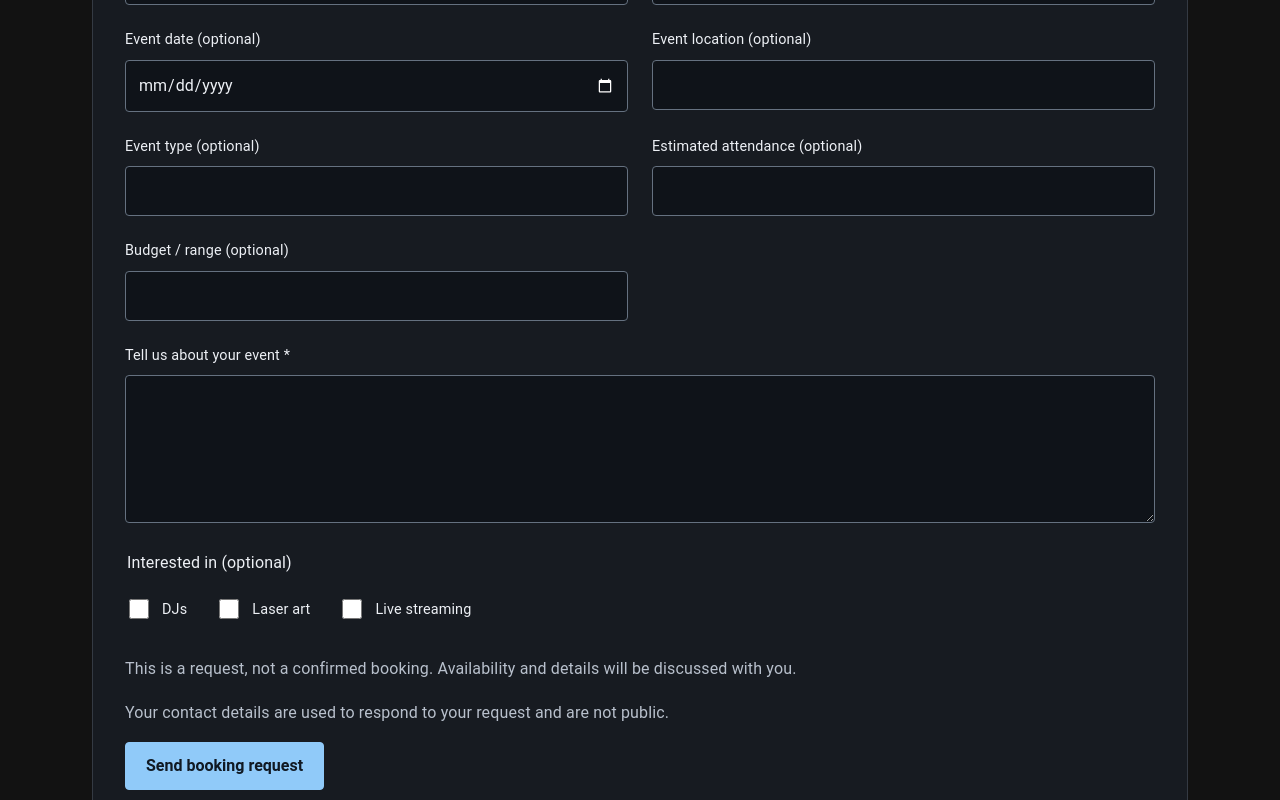
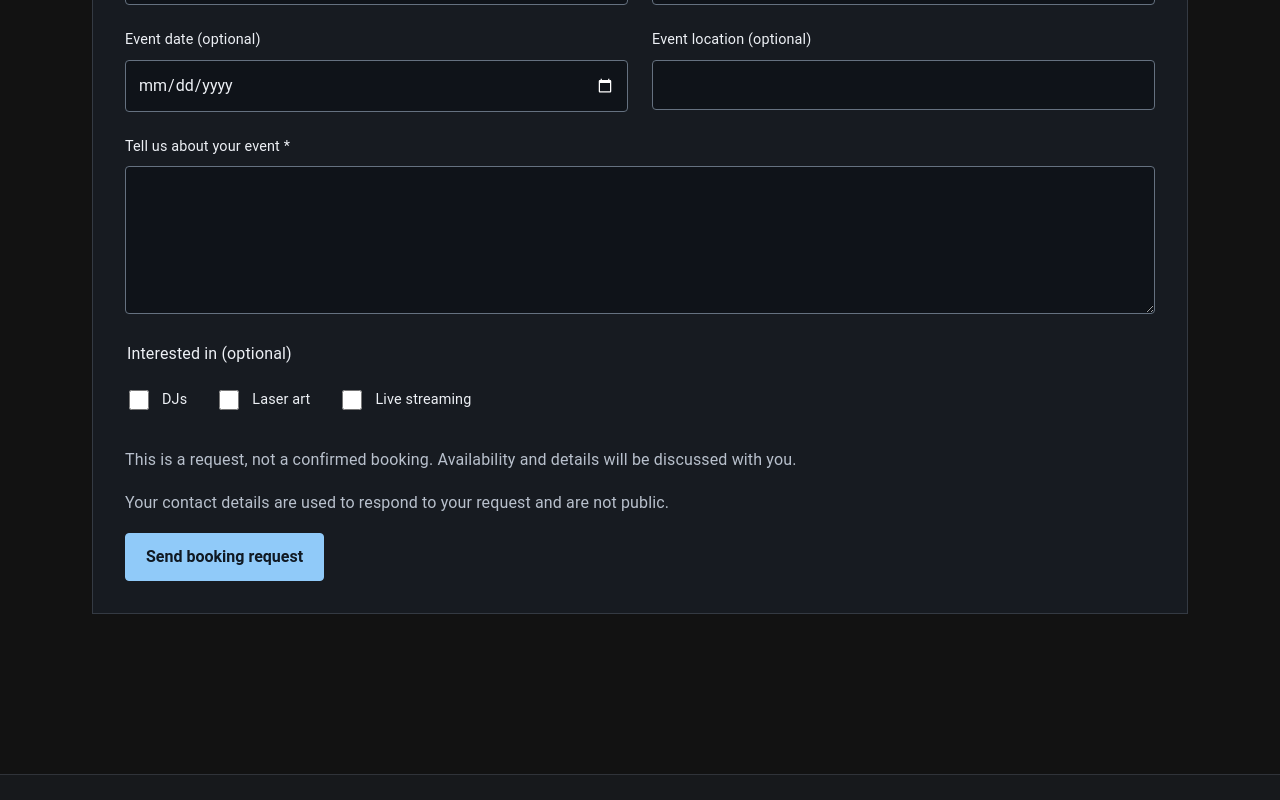
Before and after one commit to kjenndev/mss, a React (Vite) app in the folder mss-web/: page /bookings in a window 1280 px wide. Shown: the part 1148-1948 px from the top of the page. Built offline with nearby package versions, Linux system fonts and the light colour scheme; no server answers.

Commit message:
feat(bookings): simplify request form and reorder navigation

```diff
--- a/mss-web/src/components/Bookings/Bookings.jsx
+++ b/mss-web/src/components/Bookings/Bookings.jsx
@@ -6,8 +6,7 @@ const fields = [
   ['venue_name', 'Venue name', 160, true], ['contact_name', 'Contact name', 100, true],
   ['phone', 'Phone', 40, true, 'tel'], ['email', 'Email', 254, true, 'email'],
   ['event_date', 'Event date', undefined, false, 'date'], ['location', 'Event location', 240],
-  ['event_type', 'Event type', 100], ['estimated_attendance', 'Estimated attendance', undefined, false, 'number'],
-  ['budget', 'Budget / range', 100], ['message', 'Tell us about your event', 5000, true],
+  ['message', 'Tell us about your event', 5000, true],
 ];
 const empty = () => ({ ...Object.fromEntries(fields.map(([key]) => [key, ''])), services: [], website: '' });
 export default function Bookings() {
@@ -25,13 +24,12 @@ export default function Bookings() {
       else if (max && draft[key].length > max) next[key] = `Use at most ${max} characters.`;
     }
     if (draft.email && !/^[^\s@]+@[^\s@]+\.[^\s@]+$/.test(draft.email.trim())) next.email = 'Enter a valid email address.';
-    if (draft.estimated_attendance !== '' && (!Number.isSafeInteger(Number(draft.estimated_attendance)) || Number(draft.estimated_attendance) < 0 || Number(draft.estimated_attendance) > 2147483647)) next.estimated_attendance = 'Enter a whole number from 0 to 2147483647.';
     setErrors(next);
     if (Object.keys(next).length) { document.getElementById(Object.keys(next)[0])?.focus(); return; }
     pending.current = true; setBusy(true); setError('');
     submission.current ||= crypto.randomUUID();
     try {
-      const response = await api.SubmitBooking({ ...draft, submission_id: submission.current, estimated_attendance: draft.estimated_attendance === '' ? '' : Number(draft.estimated_attendance) });
+      const response = await api.SubmitBooking({ ...draft, submission_id: submission.current });
       const data = await response.json();
       if (!response.ok) throw Object.assign(Error(), { userMessage: typeof data.error === 'string' ? data.error : 'Unable to send your request. Please retry.' });
       if (!data.reference) throw Object.assign(Error(), { userMessage: 'Unable to confirm receipt. Please retry.' });
@@ -51,7 +49,7 @@ export default function Bookings() {
         <fieldset disabled={busy}>
         <div className={styles.fields}>{fields.map(([key, label, max, required, type]) => <div key={key}>
           <label htmlFor={key}>{label}{required ? ' *' : ' (optional)'}</label>
-          {key === 'message' ? <textarea id={key} name={key} required={required} maxLength={max} value={draft[key]} onChange={change} aria-invalid={!!errors[key]} aria-describedby={errors[key] ? `${key}-error` : undefined} /> : <input id={key} name={key} type={type || 'text'} max={type === 'number' ? 2147483647 : undefined} min={type === 'number' ? 0 : undefined} step={type === 'number' ? 1 : undefined} required={required} maxLength={max} value={draft[key]} onChange={change} aria-invalid={!!errors[key]} aria-describedby={errors[key] ? `${key}-error` : undefined} />}
+          {key === 'message' ? <textarea id={key} name={key} required={required} maxLength={max} value={draft[key]} onChange={change} aria-invalid={!!errors[key]} aria-describedby={errors[key] ? `${key}-error` : undefined} /> : <input id={key} name={key} type={type || 'text'} required={required} maxLength={max} value={draft[key]} onChange={change} aria-invalid={!!errors[key]} aria-describedby={errors[key] ? `${key}-error` : undefined} />}
           {errors[key] && <p id={`${key}-error`}>{errors[key]}</p>}
         </div>)}</div>
         <fieldset className={styles.services}><legend>Interested in (optional)</legend>{[['djs', 'DJs'], ['lasers', 'Laser art'], ['streaming', 'Live streaming']].map(([key, label]) => <label key={key}><input type="checkbox" checked={draft.services.includes(key)} onChange={e => setDraft({ ...draft, services: e.target.checked ? [...draft.services, key] : draft.services.filter(s => s !== key) })} />{label}</label>)}</fieldset>
--- a/mss-web/src/components/Nav.Component.Wrapper.jsx
+++ b/mss-web/src/components/Nav.Component.Wrapper.jsx
@@ -21,9 +21,9 @@ export default function NavWrapper() {
         <Box component="nav" aria-label="Primary" id="primary-navigation" onClick={() => setOpen(false)} className={styles.navLinksContainer}>
           <Button color="inherit" component={NavLink} to="/" end className={styles.navButton}>Home</Button>
           <Button color="inherit" component={NavLink} to="/about" className={styles.navButton}>About</Button>
+          <Button color="inherit" component={NavLink} to="/bookings" className={styles.navButton}>Bookings</Button>
           <Button color="inherit" component={NavLink} to="/artists" className={styles.navButton}>Artists</Button>
           <Button color="inherit" component={NavLink} to="/events" className={styles.navButton}>Events</Button>
-          <Button color="inherit" component={NavLink} to="/bookings" className={styles.navButton}>Bookings</Button>
           <Button color="inherit" href="https://zowiemedia.net/zowieshop/" target="_blank" rel="noopener noreferrer" className={styles.navButton}>Shop</Button>
         </Box>
         <NavMenu guestClassName={styles.guestLinks} />
```
Also changed, not shown: 2 other files (tests, documents, lock files or other folders).
